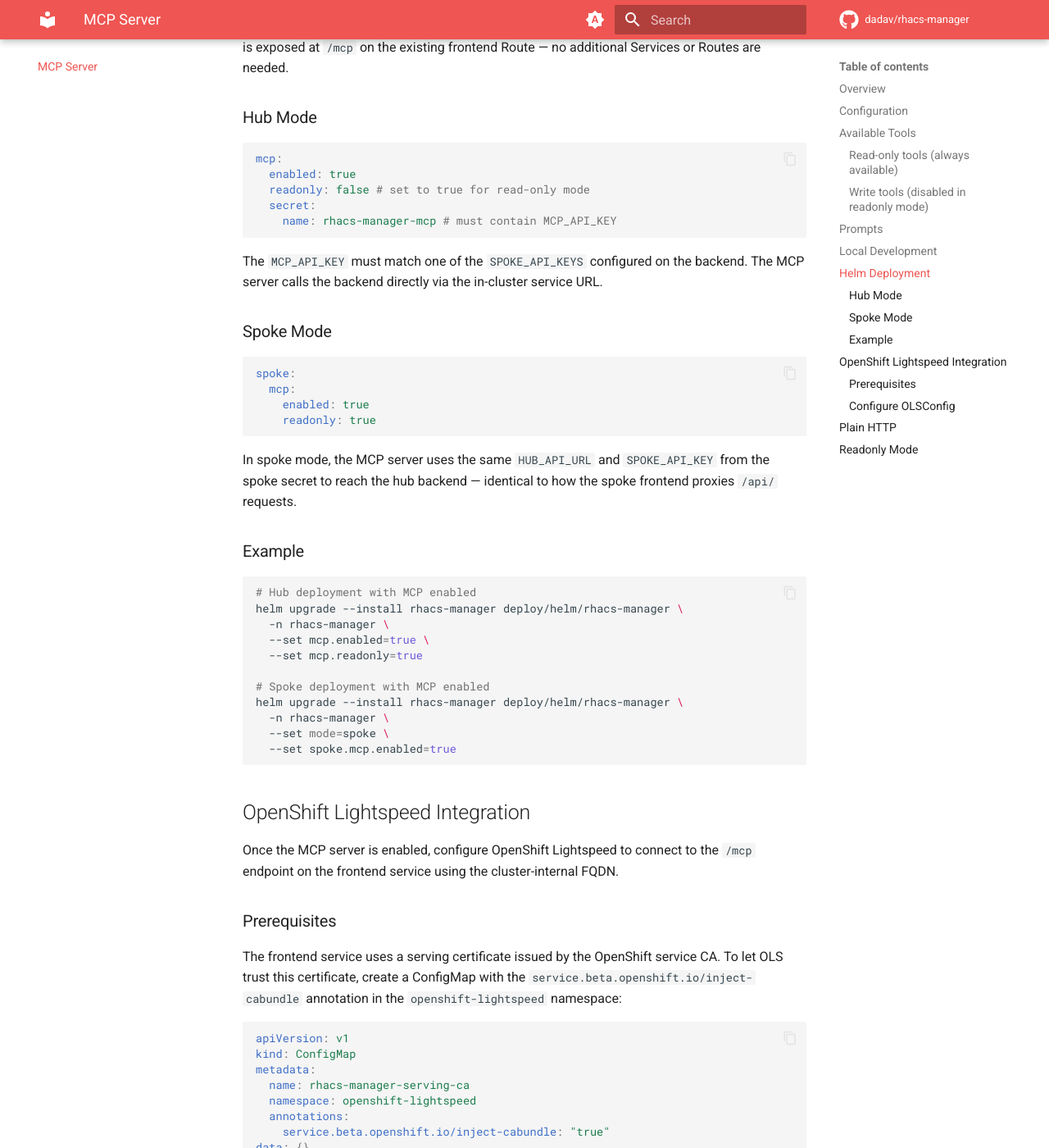
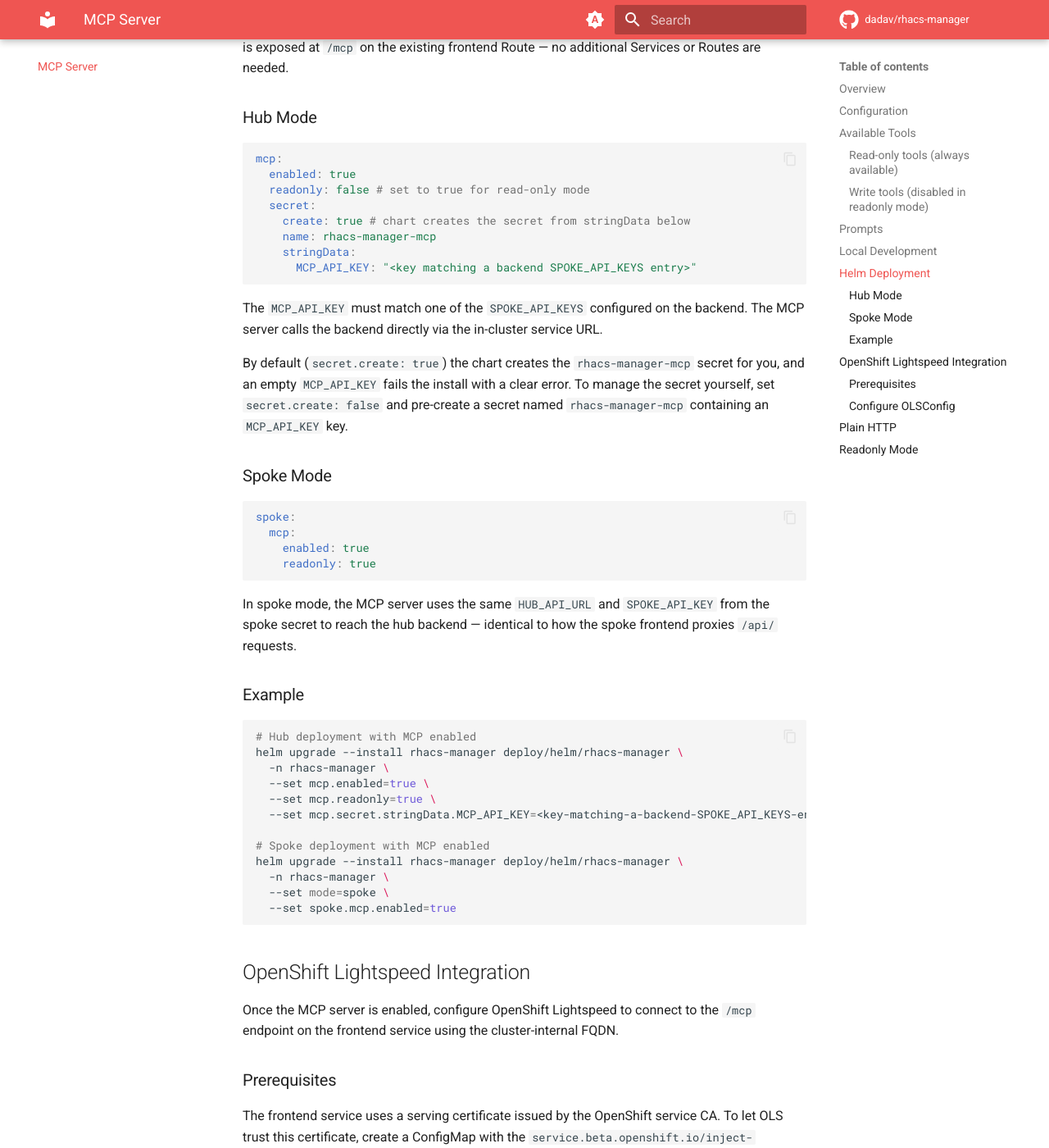
Before and after one commit to dadav/rhacs-manager, an MkDocs documentation site: the page built from docs/mcp-server.md, in a window 1280 px wide and 1400 px high, scrolled down 3865 px. Shown: the whole window at 82% size. Built offline with MkDocs 1.6.1 and Material for MkDocs 9.7.7, drawn with Linux system fonts in a browser that asks for light colours; comment, search, counter and statistics services are not loaded.

Commit message:
fix: Add missing secret

````diff
--- a/docs/mcp-server.md
+++ b/docs/mcp-server.md
@@ -100,10 +100,15 @@
   enabled: true
   readonly: false # set to true for read-only mode
   secret:
-    name: rhacs-manager-mcp # must contain MCP_API_KEY
+    create: true # chart creates the secret from stringData below
+    name: rhacs-manager-mcp
+    stringData:
+      MCP_API_KEY: "<key matching a backend SPOKE_API_KEYS entry>"
 ```
 
 The `MCP_API_KEY` must match one of the `SPOKE_API_KEYS` configured on the backend. The MCP server calls the backend directly via the in-cluster service URL.
+
+By default (`secret.create: true`) the chart creates the `rhacs-manager-mcp` secret for you, and an empty `MCP_API_KEY` fails the install with a clear error. To manage the secret yourself, set `secret.create: false` and pre-create a secret named `rhacs-manager-mcp` containing an `MCP_API_KEY` key.
 
 ### Spoke Mode
 
@@ -123,7 +128,8 @@
 helm upgrade --install rhacs-manager deploy/helm/rhacs-manager \
   -n rhacs-manager \
   --set mcp.enabled=true \
-  --set mcp.readonly=true
+  --set mcp.readonly=true \
+  --set mcp.secret.stringData.MCP_API_KEY=<key-matching-a-backend-SPOKE_API_KEYS-entry>
 
 # Spoke deployment with MCP enabled
 helm upgrade --install rhacs-manager deploy/helm/rhacs-manager \
````
Also changed, not shown: 3 other files.
